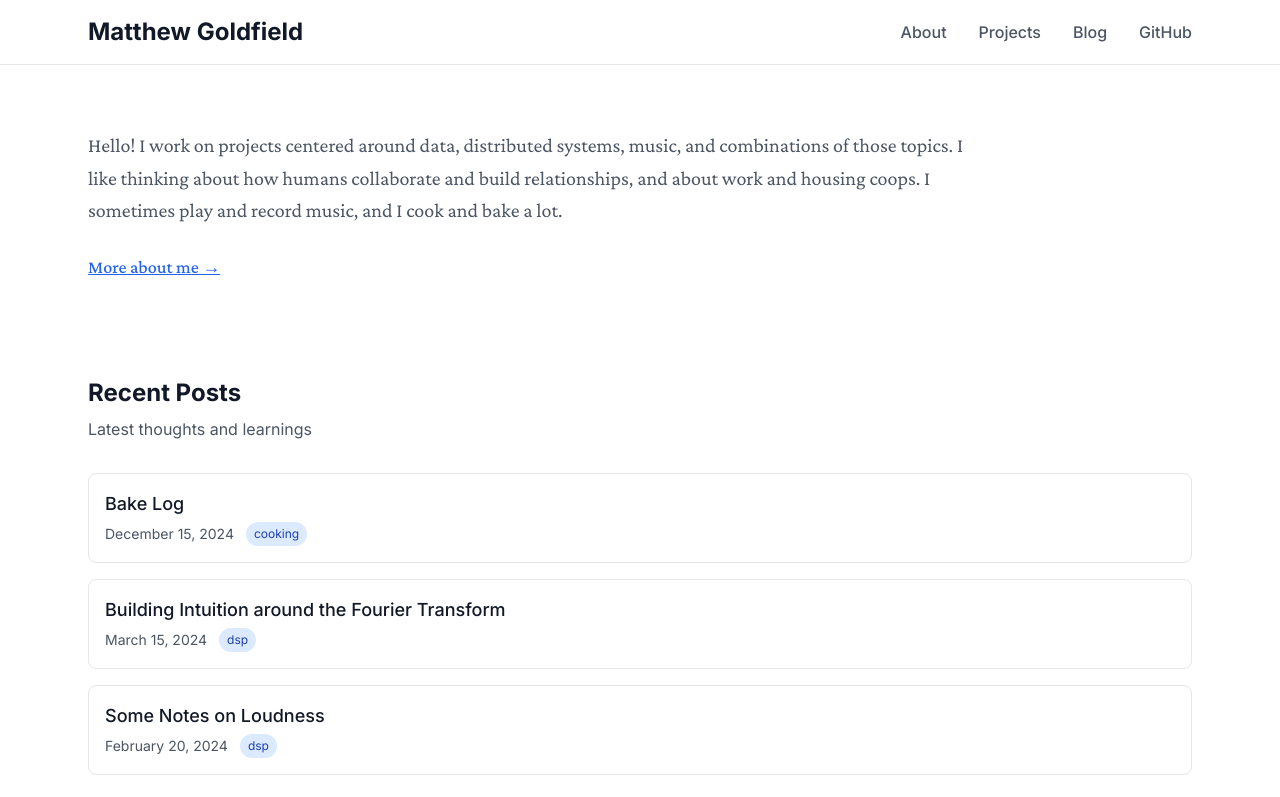
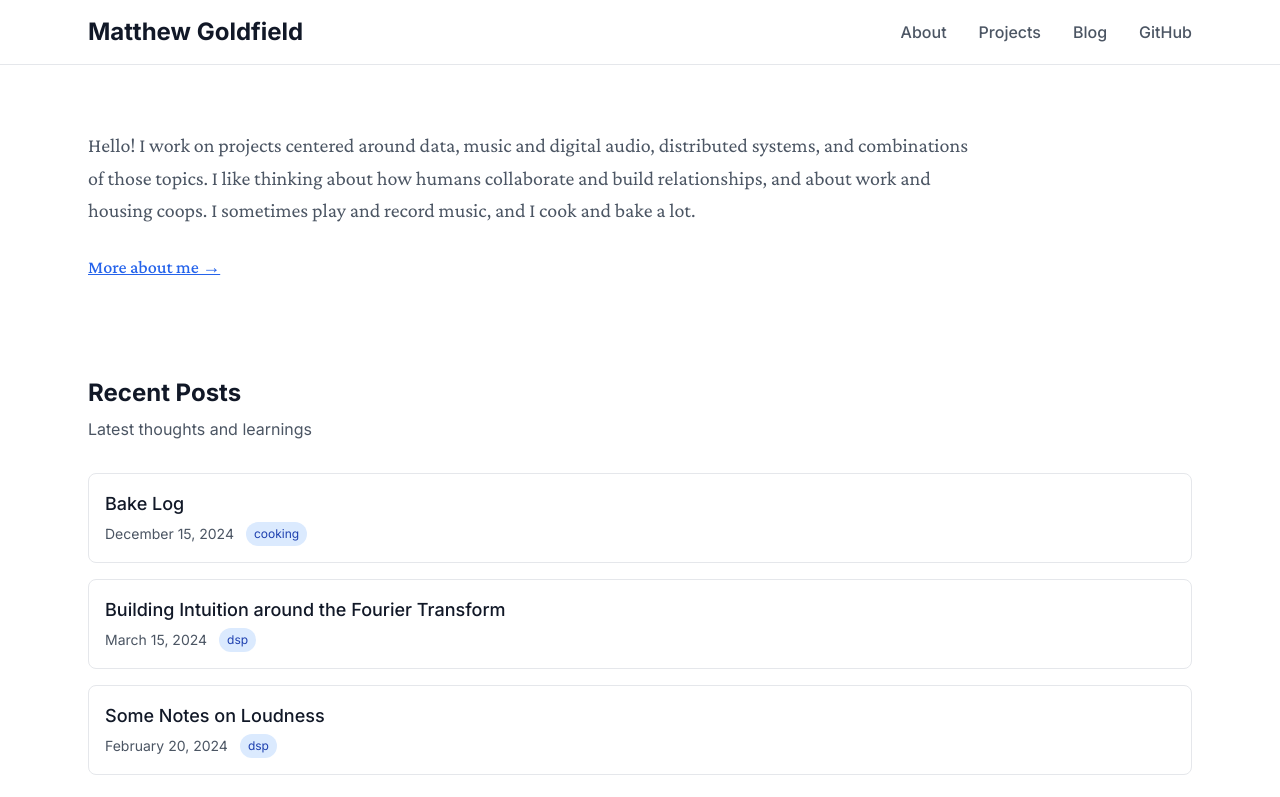
Before and after one commit to mgoldfield/personal-site, a Next.js app: page / in a window 1280 px wide. Shown: the top 797 px of the page. Built offline with nearby package versions, Linux system fonts and the light colour scheme.

Commit message:
update front about line

```diff
--- a/src/app/page.tsx
+++ b/src/app/page.tsx
@@ -34,7 +34,7 @@ export default function Main() {
         <div className="max-w-4xl">
           <div className="prose prose-lg prose-gray dark:prose-invert max-w-none mb-8">
             <p className="text-xl text-gray-600 dark:text-gray-300 leading-relaxed">
-              Hello! I work on projects centered around data, distributed systems, music, and combinations of those topics.
+              Hello! I work on projects centered around data, music and digital audio, distributed systems, and combinations of those topics.
               I like thinking about how humans collaborate and build relationships, and about work and housing coops.
               I sometimes play and record music, and I cook and bake a lot.
             </p>
```
